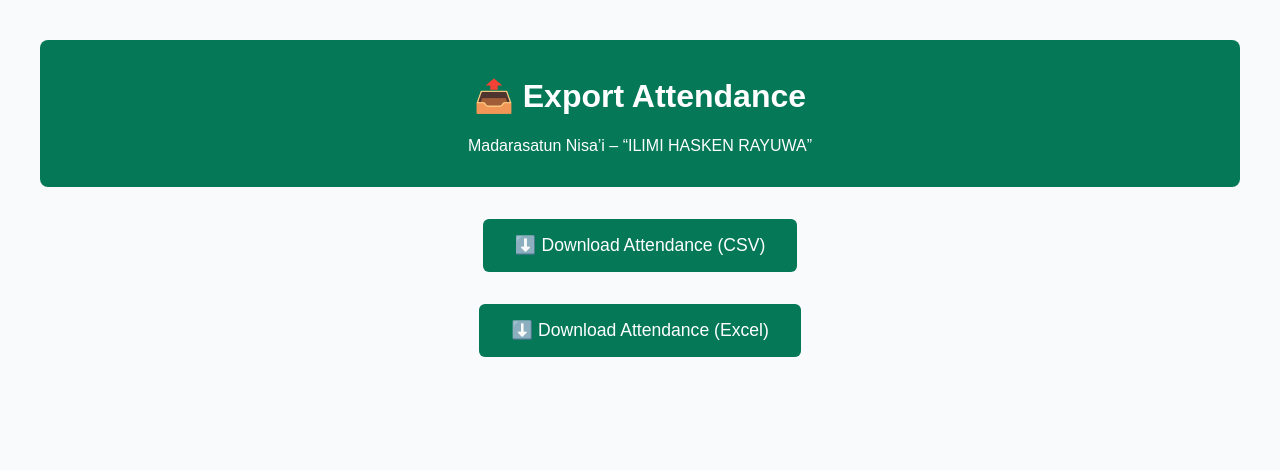
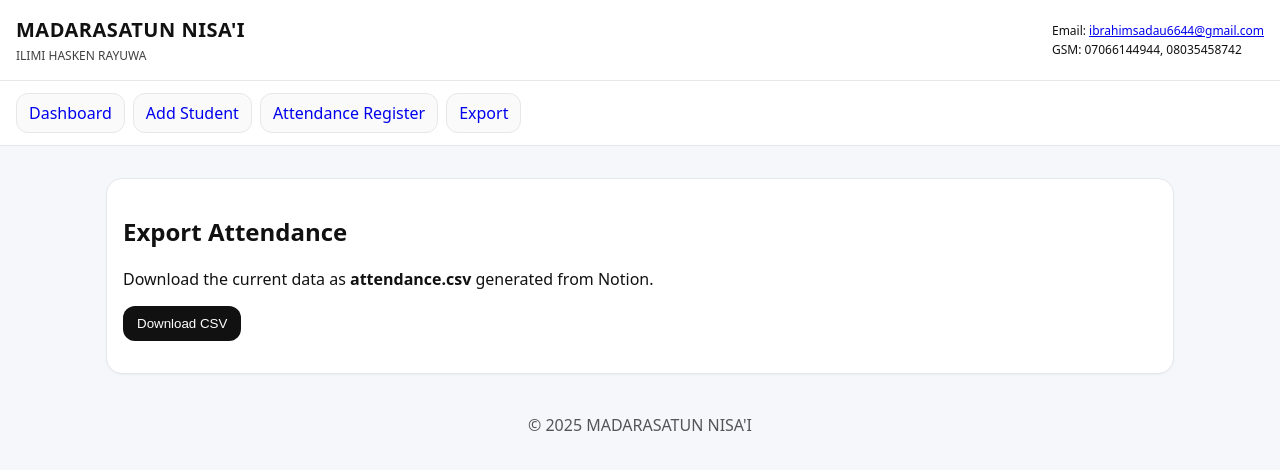
Before and after one commit to talk2klyro/Online-school, a website: page export.html in a window 1280 px wide. Drawn offline with Linux system fonts and the light colour scheme.

Commit message:
Update export.html

```diff
--- a/export.html
+++ b/export.html
@@ -1,59 +1,78 @@
-<!DOCTYPE html>
+<!doctype html>
 <html lang="en">
 <head>
-  <meta charset="UTF-8">
-  <title>Export Attendance – Madarasatun Nisa’i</title>
-  <meta name="viewport" content="width=device-width, initial-scale=1.0">
+  <meta charset="utf-8" />
+  <meta name="viewport" content="width=device-width, initial-scale=1" />
+  <title>MADARASATUN NISA'I — Export</title>
   <style>
-    body { font-family: Poppins, sans-serif; background:#f9fafb; text-align:center; padding:2rem; }
-    header { background:#047857; color:white; padding:1rem; border-radius:8px; }
-    button {
-      margin-top:2rem;
-      padding:1rem 2rem;
-      font-size:1.1rem;
-      background:#047857;
-      color:white;
-      border:none;
-      border-radius:6px;
-      cursor:pointer;
-    }
-    button:hover { background:#065f46; }
+/* same base CSS */
+*{box-sizing:border-box}body{font-family:system-ui,-apple-system,Segoe UI,Roboto,Ubuntu,Cantarell,Noto Sans,sans-serif;margin:0;background:#f6f7fb;color:#111}
+.container{max-width:1100px;margin:0 auto;padding:16px}
+.brand{display:flex;justify-content:space-between;align-items:center;padding:16px;border-bottom:1px solid #e5e7eb;background:white;position:sticky;top:0;z-index:10}
+.brand h1{margin:0;font-size:20px;letter-spacing:.5px}
+.brand .motto{margin:4px 0 0 0;font-size:12px;opacity:.8}
+.brand-right p{margin:2px 0;font-size:12px}
+.nav{display:flex;gap:8px;flex-wrap:wrap;padding:12px 16px;background:#fff;border-bottom:1px solid #e5e7eb}
+.nav a{padding:8px 12px;border-radius:12px;text-decoration:none;border:1px solid #e5e7eb;background:#fafafa}
+.nav a:hover{background:#f0f0f0}
+.card{background:#fff;border:1px solid #e5e7eb;border-radius:16px;padding:16px;margin-top:16px;box-shadow:0 1px 2px rgba(0,0,0,.04)}
+.input, select{width:100%;padding:10px;border:1px solid #e5e7eb;border-radius:10px;background:#fff}
+.btn{padding:10px 14px;border:none;border-radius:12px;cursor:pointer}
+.btn.primary{background:#111;color:#fff}
+.btn.ghost{background:#fff;border:1px solid #e5e7eb}
+.table{width:100%;border-collapse:collapse}
+.table th,.table td{padding:10px;border-bottom:1px solid #eee;text-align:left;font-size:14px}
+.table th{background:#fafafa;position:sticky;top:0}
+.badge{display:inline-block;padding:4px 8px;border-radius:999px;background:#efefef;font-size:12px}
+.row{display:grid;grid-template-columns:1fr 1fr;gap:12px}
+@media (max-width:720px){.row{grid-template-columns:1fr} .brand{flex-direction:column;align-items:flex-start;gap:6px}}
+footer{padding:24px 16px;text-align:center;color:#555}
   </style>
 </head>
 <body>
-  <header>
-    <h1>📤 Export Attendance</h1>
-    <p>Madarasatun Nisa’i – “ILIMI HASKEN RAYUWA”</p>
+  <header class='brand'>
+    <div class='brand-left'>
+      <h1>MADARASATUN NISA'I</h1>
+      <p class='motto'>ILIMI HASKEN RAYUWA</p>
+    </div>
+    <div class='brand-right'>
+      <p>Email: <a href='mailto:ibrahimsadau6644@gmail.com'>ibrahimsadau6644@gmail.com</a></p>
+      <p>GSM: 07066144944, 08035458742</p>
+    </div>
   </header>
+  <nav class='nav'>
+    <a href='index.html'>Dashboard</a>
+    <a href='add-student.html'>Add Student</a>
+    <a href='attendance.html'>Attendance Register</a>
+    <a href='export.html'>Export</a>
+  </nav>
 
-  <button onclick="downloadCSV()">⬇️ Download Attendance (CSV)</button>
-  <br>
-  <button onclick="downloadExcel()">⬇️ Download Attendance (Excel)</button>
+  <main class="container">
+    <section class="card">
+      <h2>Export Attendance</h2>
+      <p>Download the current data as <b>attendance.csv</b> generated from Notion.</p>
+      <button class="btn primary" id="downloadBtn">Download CSV</button>
+      <p id="msg"></p>
+    </section>
+  </main>
+  <footer>© 2025 MADARASATUN NISA'I</footer>
 
   <script>
-    async function downloadCSV() {
-      const res = await fetch("/api/notion?export=csv");
-      const blob = await res.blob();
-      const url = window.URL.createObjectURL(blob);
-      const a = document.createElement("a");
-      a.href = url;
-      a.download = "attendance.csv";
-      document.body.appendChild(a);
-      a.click();
-      a.remove();
-    }
-
-    async function downloadExcel() {
-      const res = await fetch("/api/notion?export=xlsx");
-      const blob = await res.blob();
-      const url = window.URL.createObjectURL(blob);
-      const a = document.createElement("a");
-      a.href = url;
-      a.download = "attendance.xlsx";
-      document.body.appendChild(a);
-      a.click();
-      a.remove();
-    }
+    document.getElementById('downloadBtn').addEventListener('click', async () => {
+      try {
+        const res = await fetch('/api/export');
+        if (!res.ok) throw new Error('Export failed');
+        const blob = await res.blob();
+        const url = URL.createObjectURL(blob);
+        const a = document.createElement('a');
+        a.href = url; a.download = 'attendance.csv';
+        document.body.appendChild(a); a.click(); a.remove();
+        URL.revokeObjectURL(url);
+        document.getElementById('msg').textContent = 'Download started.';
+      } catch (e) {
+        document.getElementById('msg').textContent = '⚠️ ' + e.message;
+      }
+    });
   </script>
 </body>
 </html>
```
